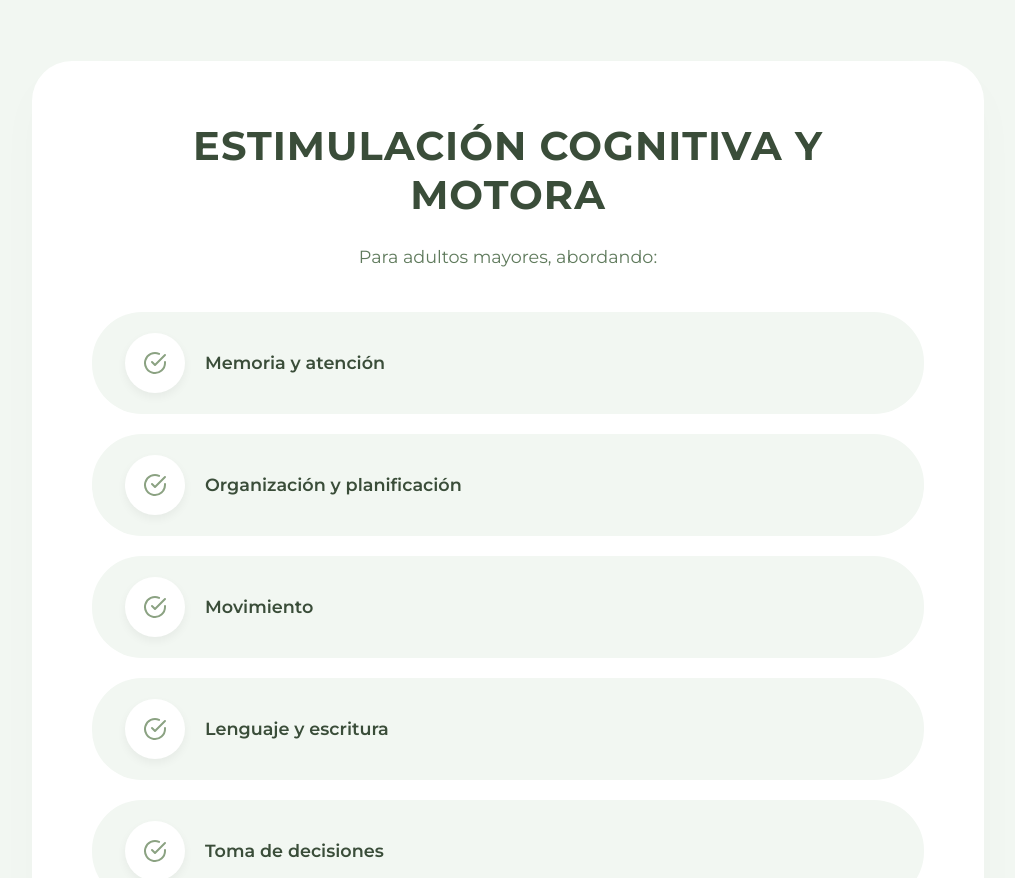
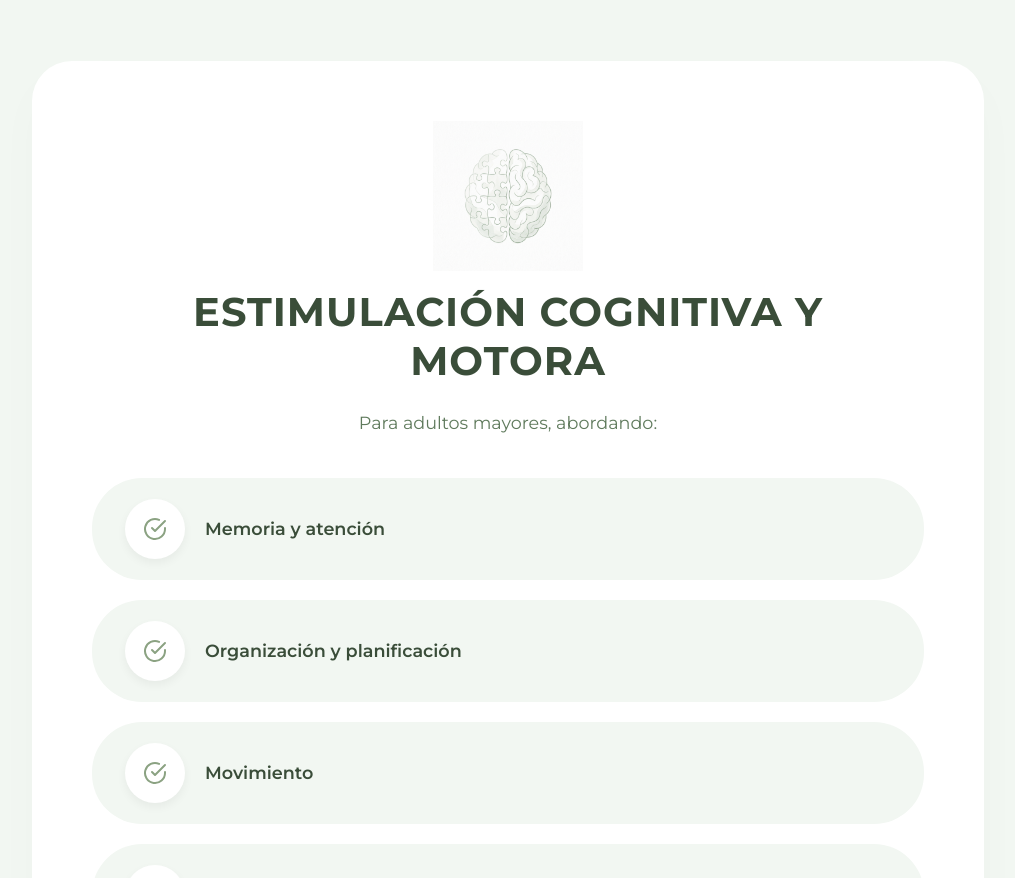
Before and after one commit to Rafasanna/Portfolio-Ma.-Azul-Sanna, a Next.js app: page / in a window 1280 px wide. Shown: the part 4780-5658 px from the top of the page, without its empty margins (132-1147 px from the left). Built offline with nearby package versions, Linux system fonts and the light colour scheme.

Commit message:
feat: add illustration to estimulacion section

```diff
--- a/src/app/page.js
+++ b/src/app/page.js
@@ -190,6 +190,14 @@ export default function Home() {
         {/* ESTIMULACION SECTION */}
         <section id="estimulacion" className={`section fade-in delay-3`}>
           <div className={styles.rehabSection}>
+            <div style={{ display: "flex", justifyContent: "center", marginBottom: "1rem" }}>
+              {/* eslint-disable-next-line @next/next/no-img-element */}
+              <img
+                src="/cognitiva_verde.png"
+                alt="Ilustración de estimulación cognitiva"
+                style={{ width: "150px", height: "auto", mixBlendMode: "multiply", opacity: 0.8 }}
+              />
+            </div>
             <h3 className="title">
               Estimulación cognitiva y motora
             </h3>
```
Also changed, not shown: public/cognitiva_verde.png (added).
